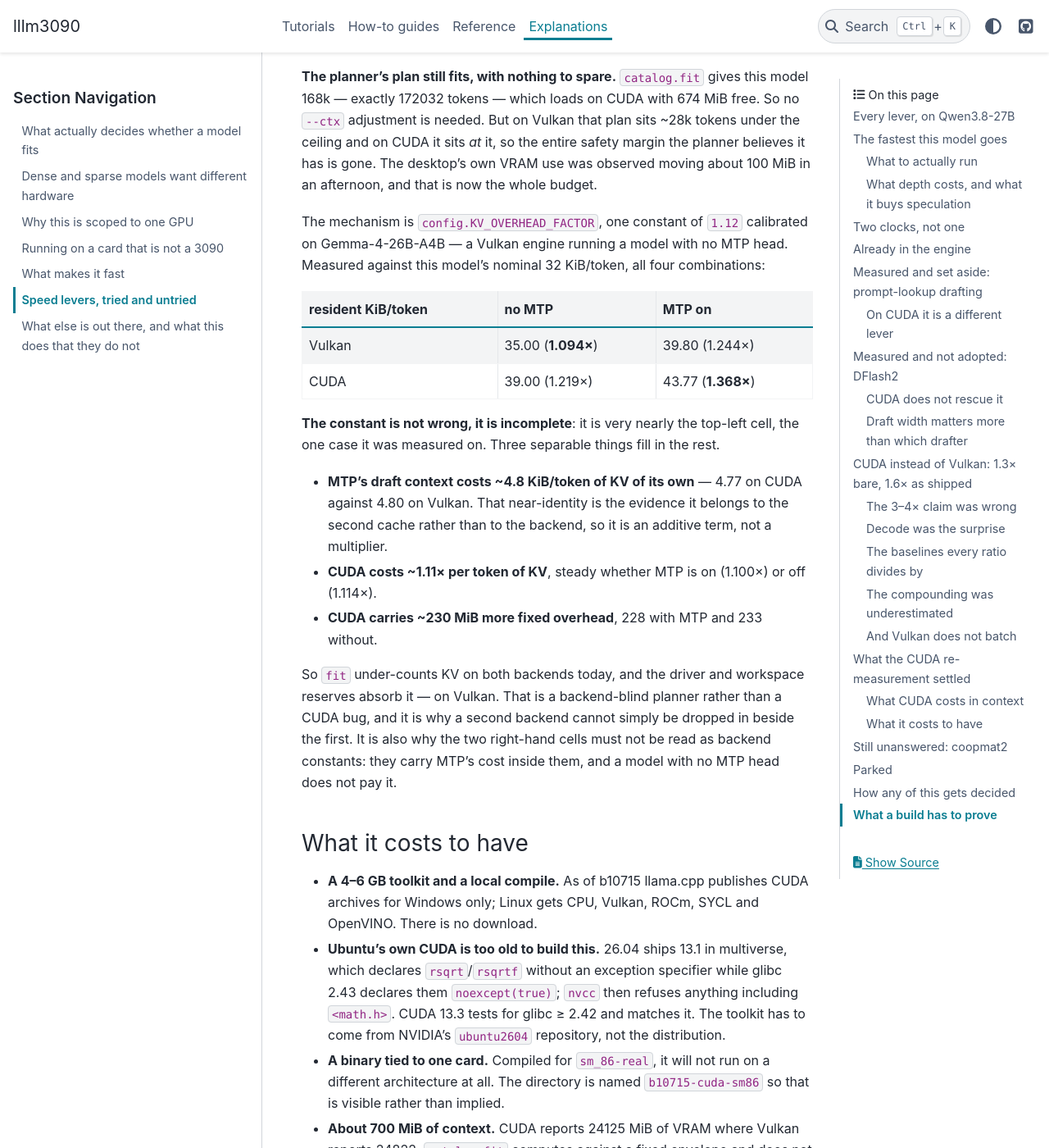
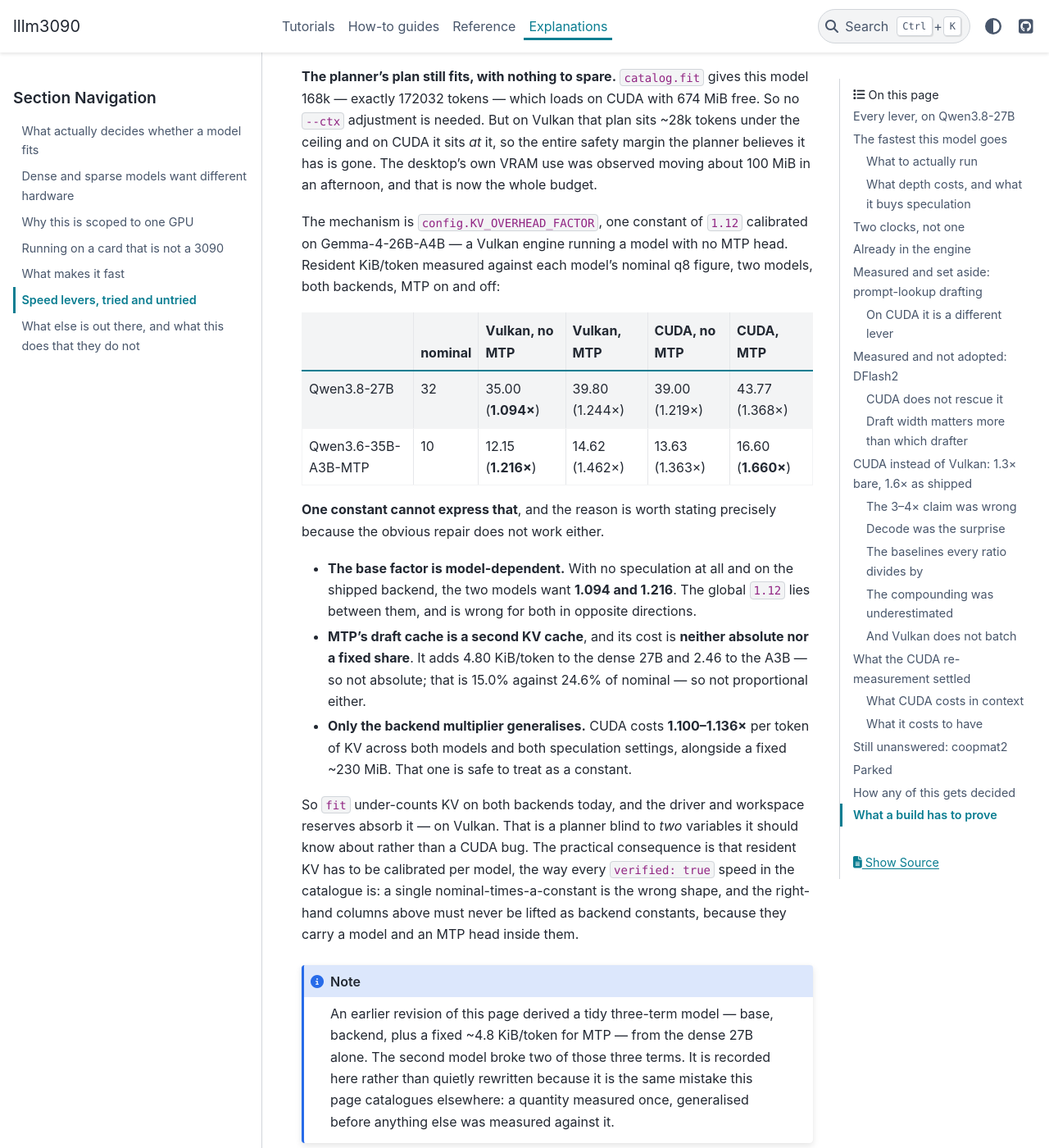
Before and after one commit to gilesknap/lllm3090, a Sphinx documentation site: the page built from docs/explanations/going-faster.md, in a window 1280 px wide and 1400 px high, scrolled down 18550 px. Shown: the whole window at 82% size. Built offline with Sphinx 7.4.7 and the PyData theme 0.15.4, drawn with Linux system fonts in a browser that asks for light colours; the version number could not be read and is left out; some of the changed text lies outside the part shown.

Commit message:
Retract a three-term KV model that a second model broke
The previous commit derived a tidy decomposition from the dense 27B alone: a
base factor, a backend multiplier, and a fixed ~4.8 KiB/token for MTP's draft
cache. Measuring Qwen3.6-35B-A3B-MTP breaks two of the three.

MTP adds 4.80 KiB/token to the 27B and 2.46 to the A3B, so it is not absolute;
that is 15.0% against 24.6% of nominal, so it is not proportional either. And
the base factor is model-dependent before speculation enters at all -- 1.094
against 1.216 on Vulkan with no MTP -- with the global 1.12 sitting between the
two models, wrong for both in opposite directions.

Only the backend multiplier survives: 1.100-1.136x across two models and both
speculation settings, plus a fixed ~230 MiB.

So catalog.fit's nominal-times-one-constant is the wrong shape, not merely a
constant that needs a second value. Resident KV wants calibrating per model, the
way every verified: true speed already is. The note says the retraction out loud
because it is the same error this page catalogues elsewhere -- measured once,
generalised before anything was measured against it.

Also records an unmeasured lever found while looking: --spec-draft-type-k/-v
size the draft cache and engine.start passes neither, so MTP's cache runs at the
default while the main one is q8_0. Quantising it should recover much of the MTP
term on the shipped Vulkan engine, and cannot change output, since a draft is
verified either way.

```diff
--- a/docs/explanations/going-faster.md
+++ b/docs/explanations/going-faster.md
@@ -646,31 +646,52 @@ planner believes it has is gone. The desktop's own VRAM use was observed moving
 about 100 MiB in an afternoon, and that is now the whole budget.
 
 The mechanism is `config.KV_OVERHEAD_FACTOR`, one constant of `1.12` calibrated
-on Gemma-4-26B-A4B — a Vulkan engine running a model with no MTP head. Measured
-against this model's nominal 32 KiB/token, all four combinations:
+on Gemma-4-26B-A4B — a Vulkan engine running a model with no MTP head. Resident
+KiB/token measured against each model's nominal q8 figure, two models, both
+backends, MTP on and off:
 
-| resident KiB/token | no MTP | MTP on |
-|---|---|---|
-| Vulkan | 35.00 (**1.094×**) | 39.80 (1.244×) |
-| CUDA | 39.00 (1.219×) | 43.77 (**1.368×**) |
+| | nominal | Vulkan, no MTP | Vulkan, MTP | CUDA, no MTP | CUDA, MTP |
+|---|---|---|---|---|---|
+| Qwen3.8-27B | 32 | 35.00 (**1.094×**) | 39.80 (1.244×) | 39.00 (1.219×) | 43.77 (1.368×) |
+| Qwen3.6-35B-A3B-MTP | 10 | 12.15 (**1.216×**) | 14.62 (1.462×) | 13.63 (1.363×) | 16.60 (**1.660×**) |
 
-**The constant is not wrong, it is incomplete**: it is very nearly the top-left
-cell, the one case it was measured on. Three separable things fill in the rest.
+**One constant cannot express that**, and the reason is worth stating precisely
+because the obvious repair does not work either.
 
-- **MTP's draft context costs ~4.8 KiB/token of KV of its own** — 4.77 on CUDA
-  against 4.80 on Vulkan. That near-identity is the evidence it belongs to the
-  second cache rather than to the backend, so it is an additive term, not a
-  multiplier.
-- **CUDA costs ~1.11× per token of KV**, steady whether MTP is on (1.100×) or
-  off (1.114×).
-- **CUDA carries ~230 MiB more fixed overhead**, 228 with MTP and 233 without.
+- **The base factor is model-dependent.** With no speculation at all and on the
+  shipped backend, the two models want **1.094 and 1.216**. The global `1.12`
+  lies between them, and is wrong for both in opposite directions.
+- **MTP's draft cache is a second KV cache**, and its cost is **neither absolute
+  nor a fixed share**. It adds 4.80 KiB/token to the dense 27B and 2.46 to the
+  A3B — so not absolute; that is 15.0% against 24.6% of nominal — so not
+  proportional either.
+- **Only the backend multiplier generalises.** CUDA costs **1.100–1.136×** per
+  token of KV across both models and both speculation settings, alongside a
+  fixed ~230 MiB. That one is safe to treat as a constant.
 
 So `fit` under-counts KV on both backends today, and the driver and workspace
-reserves absorb it — on Vulkan. That is a backend-blind planner rather than a
-CUDA bug, and it is why a second backend cannot simply be dropped in beside the
-first. It is also why the two right-hand cells must not be read as backend
-constants: they carry MTP's cost inside them, and a model with no MTP head does
-not pay it.
+reserves absorb it — on Vulkan. That is a planner blind to *two* variables it
+should know about rather than a CUDA bug. The practical consequence is that
+resident KV has to be calibrated per model, the way every `verified: true` speed
+in the catalogue is: a single nominal-times-a-constant is the wrong shape, and
+the right-hand columns above must never be lifted as backend constants, because
+they carry a model and an MTP head inside them.
+
+:::{note}
+An earlier revision of this page derived a tidy three-term model — base,
+backend, plus a fixed ~4.8 KiB/token for MTP — from the dense 27B alone. The
+second model broke two of those three terms. It is recorded here rather than
+quietly rewritten because it is the same mistake this page catalogues elsewhere:
+a quantity measured once, generalised before anything else was measured against
+it.
+:::
+
+The draft cache also has *its own* flags — `--spec-draft-type-k` and
+`--spec-draft-type-v` — which `engine.start` does not set, so it runs at the
+default while the main cache is `q8_0`. Quantising it should recover much of the
+MTP term, and cannot change output: a coarser draft is only a draft, and every
+one is still verified. **That is unmeasured**, and it is a lever on the shipped
+Vulkan engine rather than a CUDA question.
 
 ### What it costs to have
 
```
Also changed, not shown: .claude/skills/lllm3090-runbook/SKILL.md.
